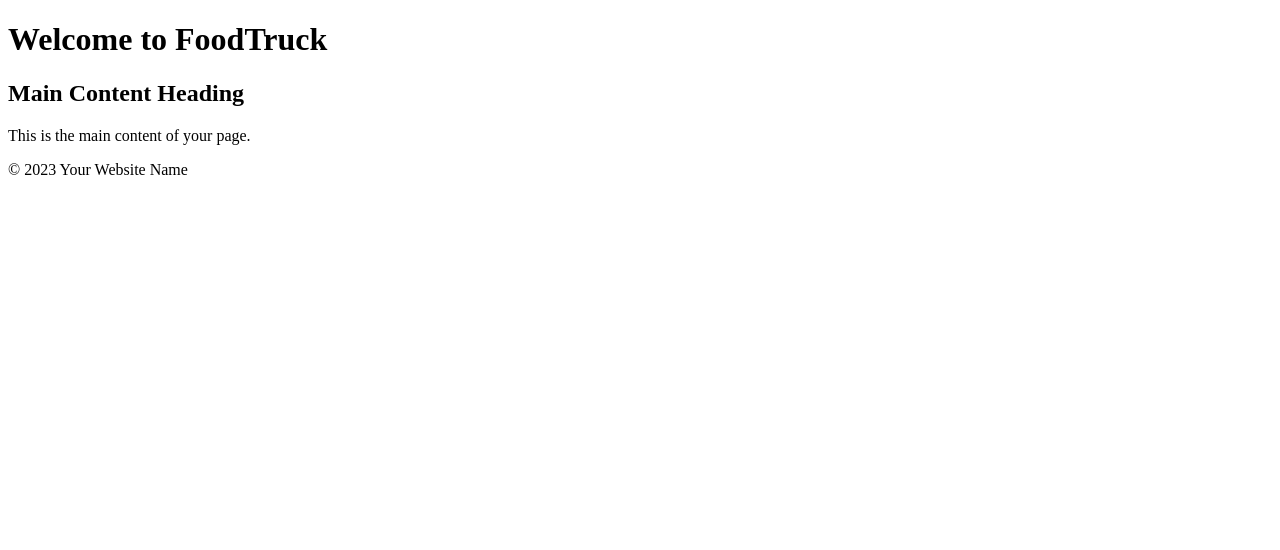
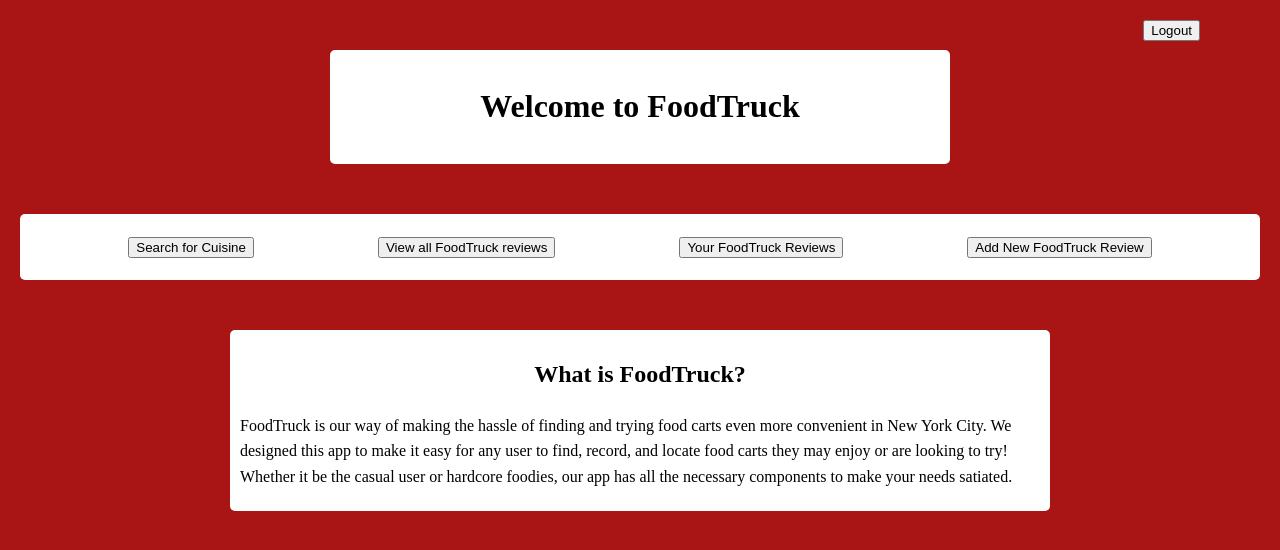
Before and after one commit to software-students-fall2023/2-web-app-exercise-riceballs, a Flask app: page /FoodTruck in a window 1280 px wide. Shown: the top 550 px of the page. Run offline with Flask 3, Linux system fonts and the light colour scheme.

Commit message:
Edited the main page of our app to roughly what we wanted

```diff
--- a/templates/rootpage.html
+++ b/templates/rootpage.html
@@ -4,24 +4,80 @@
     <meta charset="UTF-8">
     <title>FoodTruck RootPage</title>
     <!--<link rel="stylesheet" type="text/css" href="styles.css"> -->
+    <style>
+    body {
+            background-color: #a91414;
+            margin: 0;
+            padding: 20px;
+            line-height: 1.6;
+            overflow: hidden;
+        }
+    .header {
+        background-color: #ffffff;
+        max-width: 600px;
+        border-radius: 5px;
+        padding: 10px;
+        margin: 30px auto;
+        text-align: center;
+    }
+    .container {
+        background-color: #ffffff;
+        max-width: 1200px;
+        border-radius: 5px;
+        padding: 20px;
+        margin: 50px auto;
+        text-align: center;
+    }
+    form {
+        padding-left: 60px;
+        padding-right: 60px;
+    }
+    .about {
+        background-color: #ffffff;
+        max-width: 800px;
+        border-radius: 5px;
+        padding-left: 10px;
+        padding-right: 10px;
+        padding-top: 5px;
+        padding-bottom: 5px;
+        margin: 10px auto;
+    }
+    </style>
 </head>
 <body>
+    <form action="base.html">
+        <input type="submit" style="float:right;" value="Logout" />
+    </form>
     <header>
-        <h1>Welcome to FoodTruck</h1>
-        <nav>
-            <ul>
-
-            </ul>
-        </nav>
+        <div class="header">
+            <h1 style="text-align:center">Welcome to FoodTruck</h1>
+        </div>
     </header>
 
     <main>
-        <h2>Main Content Heading</h2>
-        <p>This is the main content of your page.</p>
+        <div class="container">
+            <form action="SearchCuisine.html" style="display:inline-block;">
+                <input type="submit" value="Search for Cuisine" />
+            </form>
+            <form action="ViewAllFood.html" style="display:inline-block;">
+                <input type="submit" value="View all FoodTruck reviews" />
+            </form>
+            <form action="ViewMyFood.html" style="display:inline-block;">
+                <input type="submit" value="Your FoodTruck Reviews" />
+            </form>
+            <form action="AddFoodTruck.html" style="display:inline-block;">
+                <input type="submit" value="Add New FoodTruck Review" />
+            </form>
+        </div>
+        <div class="about">
+            <h2 style="text-align:center">What is FoodTruck?</h2>
+            <p>
+                FoodTruck is our way of making the hassle of finding and trying food carts even more convenient in New York City.
+                We designed this app to make it easy for any user to find, record, and locate food carts they may enjoy or are looking to try!
+                Whether it be the casual user or hardcore foodies, our app has all the necessary components to make your needs satiated.
+            </p>
+        </div>
+
     </main>
-
-    <footer>
-        <p>&copy; 2023 Your Website Name</p>
-    </footer>
 </body>
 </html>
```
Also changed, not shown: templates/see.html (added, +158 -0 lines).
